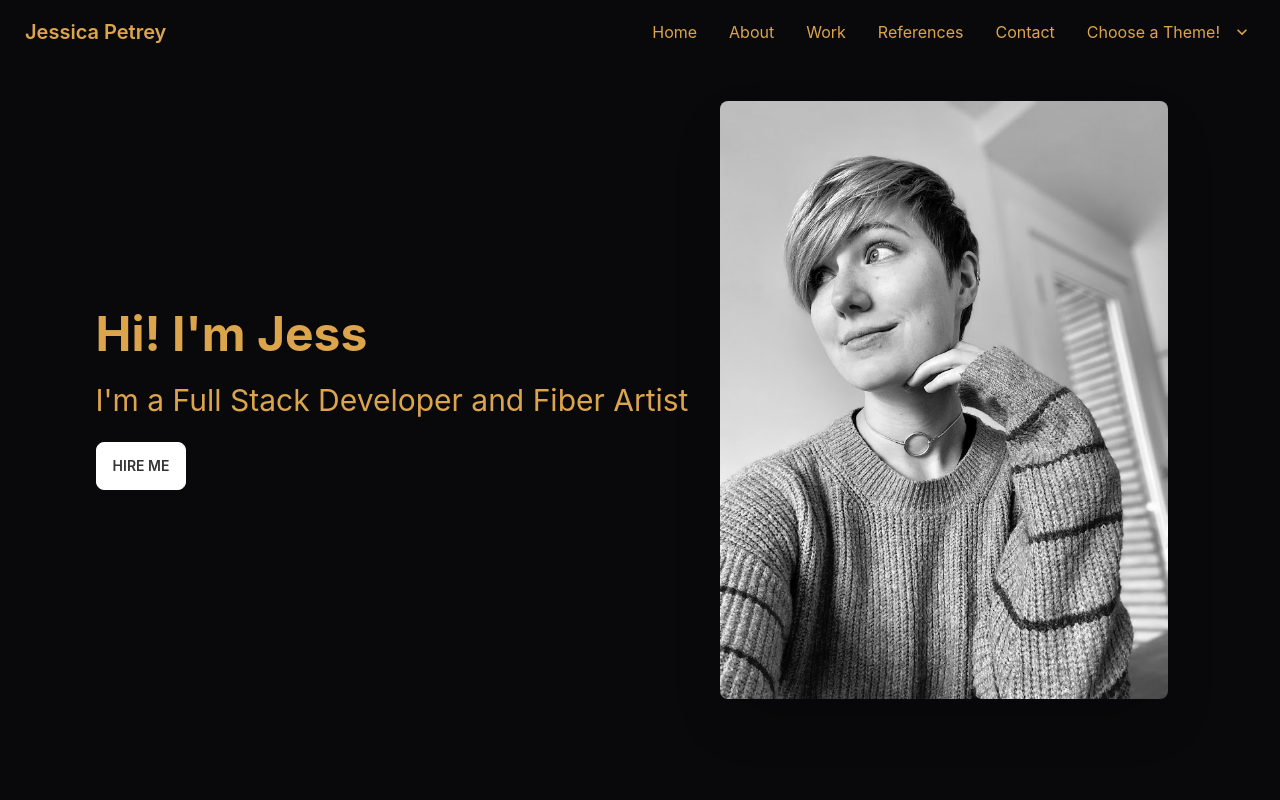
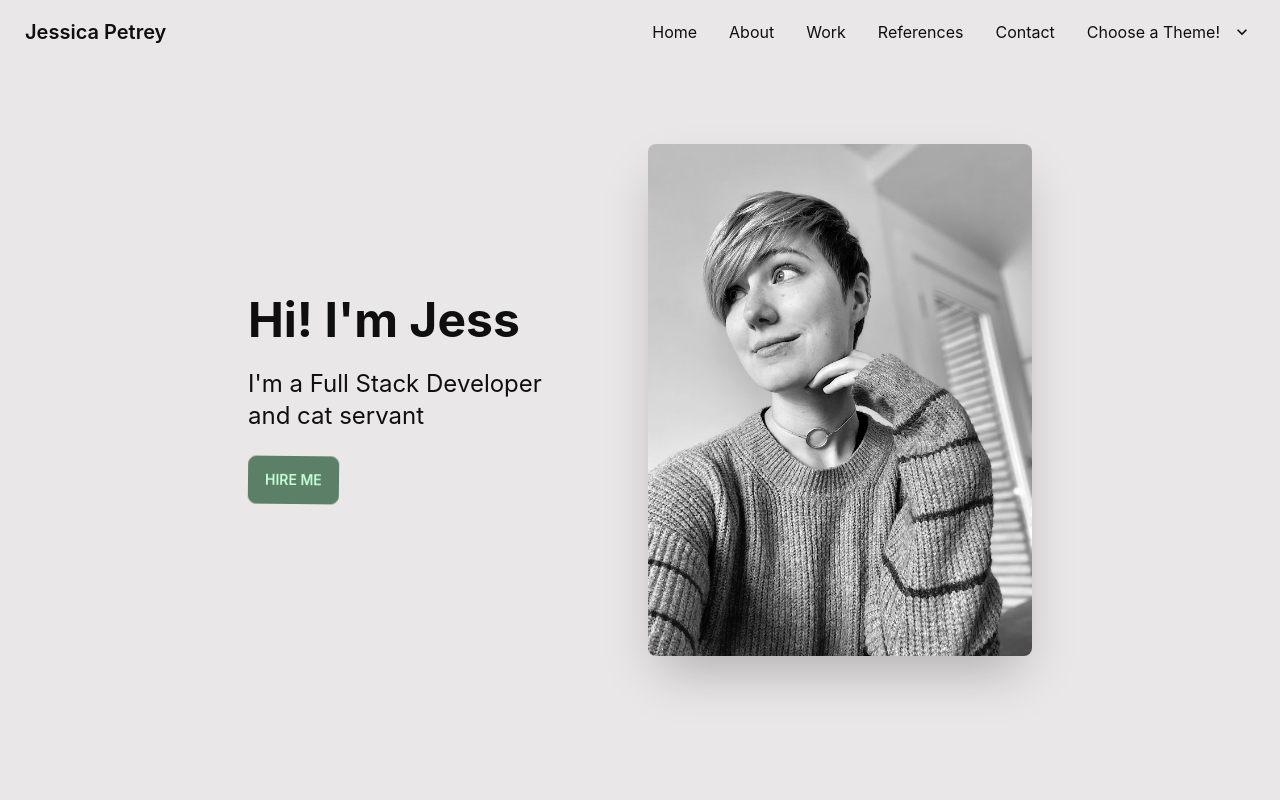
Before and after one commit to JessPetrey/Portfolio, a React (Create React App) app in the folder client/: page / in a window 1280 px wide. Shown: the top 800 px of the page. Built offline with nearby package versions, Linux system fonts and the light colour scheme.

Commit message:
added  hook to change sutitile content

```diff
--- a/client/src/App.js
+++ b/client/src/App.js
@@ -5,7 +5,7 @@ import NavBar from './components/NavBar';
 
 function App() {
   return (
-    <div data-theme='luxury'>
+    <div data-theme='garden'>
       <NavBar />
       <Home />
       <About />
--- a/client/src/components/Home.jsx
+++ b/client/src/components/Home.jsx
@@ -1,18 +1,30 @@
-import React from 'react'
+import React, { useState } from 'react'
 
 
 const Home = () => {
+    const funFacts = ['Fiber Artist', 'optimist', 'cat servant', 'always cold', 'master queso consumer', 'occasional gamer', 'snake owner']
+    const [index, setIndex] = useState(0)
+
+    React.useEffect(() => {
+        let timeout
+        if (index <= funFacts.length - 1) {
+            timeout = setTimeout(() => setIndex(index + 1), 2000);
+        } else {
+            setIndex(0)
+        }
+    }, [funFacts, index])
+
+
     return (
-        <div className="hero min-h-screen">
-            <div className="hero-content flex-col lg:flex-row-reverse">
-                <div className='hero-content flex-col lg:flex-row-reverse'>
-                    <img className=" grayscale  max-w-md rounded-lg shadow-2xl hover:grayscale-0 transition duration-700 delay-150"
-                        src={require('../images/Jess-selfie.jpeg')} alt='Jess Petrey' />
-                </div>
-                <div>
+        <div className="hero min-h-screen min-w-screen">
+            <div className="hero-content flex-col md:flex-row-reverse">
+                <img className=" grayscale max-w-sm max-h-sm rounded-lg shadow-2xl hover:grayscale-0 transition duration-700 delay-150"
+                    src={require('../images/Jess-selfie.jpeg')} alt='Jess Petrey' />
+                <div className='w-96'>
                     <h1 className="text-5xl font-bold">Hi! I'm Jess</h1>
-                    <p className="py-6 text-3xl">I'm a Full Stack Developer and Fiber Artist</p>{/* add js to rotate through different texts! */}
-                    <button className="btn btn-primary">Hire me</button>
+                    <p className="py-6 text-2xl ">I'm a Full Stack Developer <br />
+                        <p className=''>and {funFacts[index]}</p></p>
+                    <button className="btn btn-primary animate-wiggle">Hire me</button>
                 </div>
             </div>
         </div>
--- a/client/tailwind.config.js
+++ b/client/tailwind.config.js
@@ -2,7 +2,17 @@
 module.exports = {
   content: ['./src/**/*.{js,jsx,ts,tsx}'],
   theme: {
-    extend: {},
+    extend: {
+      keyframes: {
+        wiggle: {
+          '0%, 100%': {transform: "rotate(-3deg)" },
+          '50%': {transform: 'rotate(3deg)'}
+        }
+      },
+      animation: {
+        wiggle: 'wiggle 1s ease-in-out infinite'
+      }
+    },
   },
   plugins: [require('@tailwindcss/typography'), require('daisyui')],
   daisyui: {
```
